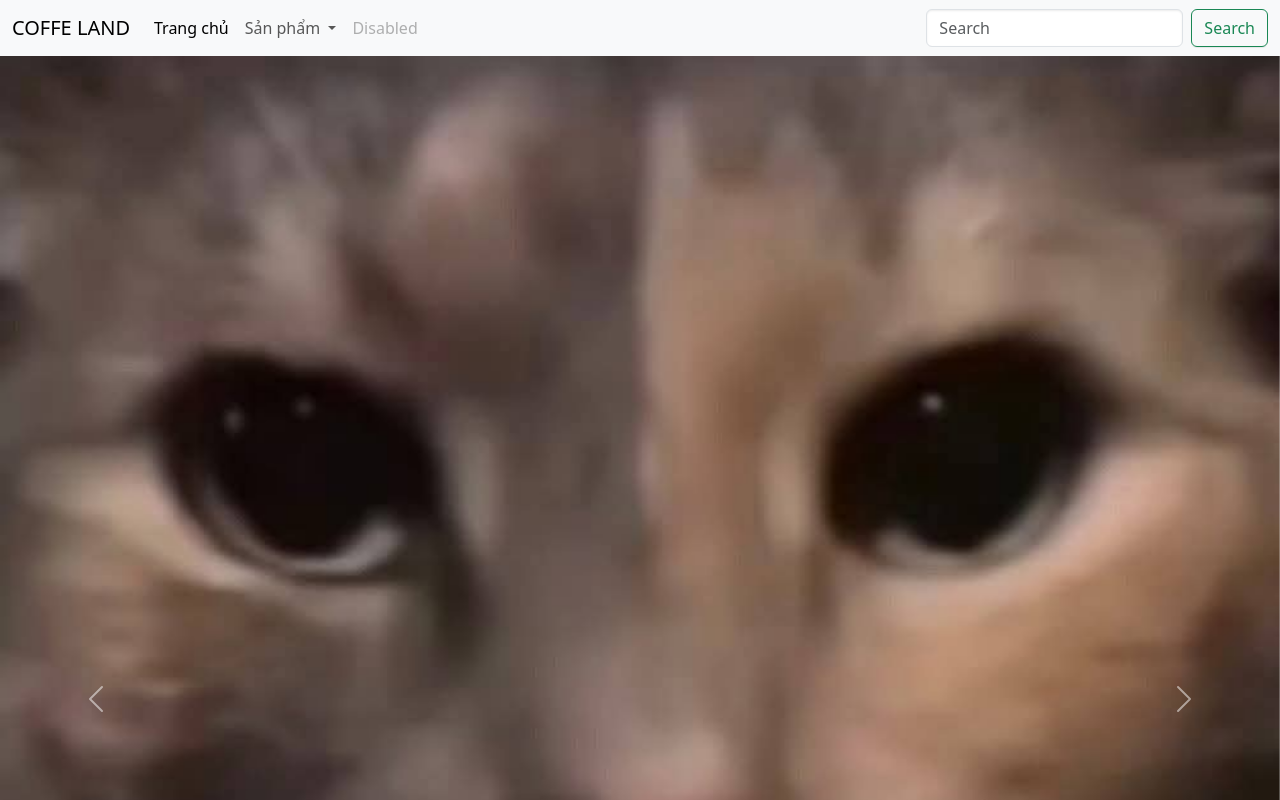
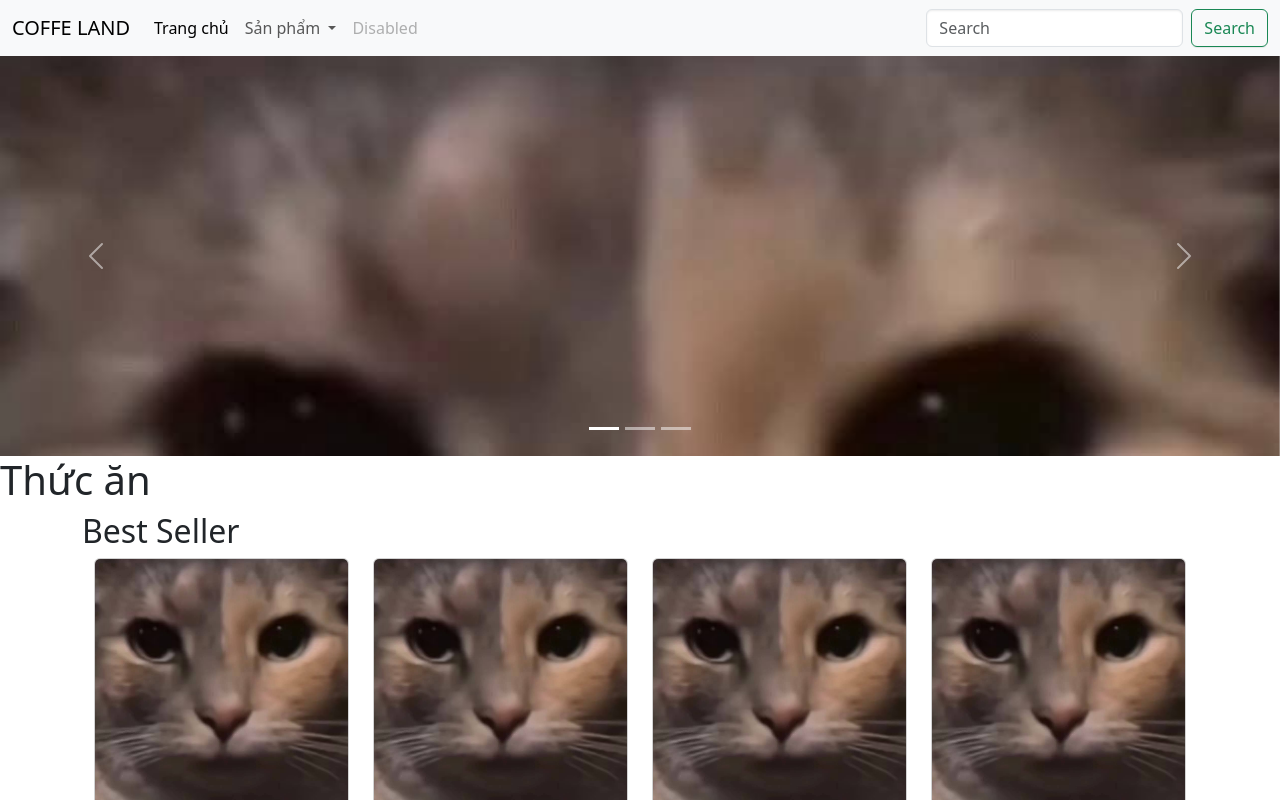
Before and after one commit to touya2604/Coffe-land, an Angular app: page / in a window 1280 px wide. Shown: the top 800 px of the page. Built offline with nearby package versions, Linux system fonts and the light colour scheme.

Commit message:
view: Slide sản phẩm và Mục đồ ăn

```diff
--- a/angular.json
+++ b/angular.json
@@ -20,20 +20,18 @@
             "outputPath": "dist/coffe-land",
             "index": "src/index.html",
             "browser": "src/main.ts",
-            "polyfills": [
-              "zone.js"
-            ],
+            "polyfills": ["zone.js"],
             "tsConfig": "tsconfig.app.json",
             "inlineStyleLanguage": "scss",
             "assets": [
+              "src/favicon.ico",
+              "src/assets",
               {
                 "glob": "**/*",
                 "input": "public"
               }
             ],
-            "styles": [
-              "src/styles.scss"
-            ],
+            "styles": ["src/styles.scss"],
             "scripts": []
           },
           "configurations": {
@@ -78,21 +76,18 @@
         "test": {
           "builder": "@angular-devkit/build-angular:karma",
           "options": {
-            "polyfills": [
-              "zone.js",
-              "zone.js/testing"
-            ],
+            "polyfills": ["zone.js", "zone.js/testing"],
             "tsConfig": "tsconfig.spec.json",
             "inlineStyleLanguage": "scss",
             "assets": [
+              "src/assets",
+              "src/favicon.ico",
               {
                 "glob": "**/*",
                 "input": "public"
               }
             ],
-            "styles": [
-              "src/styles.scss"
-            ],
+            "styles": ["src/styles.scss"],
             "scripts": []
           }
         }
--- a/src/app/views/admin/home/home.component.html
+++ b/src/app/views/admin/home/home.component.html
@@ -1,47 +1,4 @@
 <section class="product-slide">
-  <div id="carouselExample" class="carousel slide">
-    <div class="carousel-inner">
-      <div class="carousel-item active">
-        <img
-          src="assets/images/food-placeholder.jpg"
-          class="d-block w-100"
-          alt="..."
-        />
-      </div>
-      <div class="carousel-item">
-        <img
-          src="assets/images/food-placeholder.jpg"
-          class="d-block w-100"
-          alt="..."
-        />
-      </div>
-      <div class="carousel-item">
-        <img
-          src="assets/images/food-placeholder.jpg"
-          class="d-block w-100"
-          alt="..."
-        />
-      </div>
-    </div>
-    <button
-      class="carousel-control-prev"
-      type="button"
-      data-bs-target="#carouselExample"
-      data-bs-slide="prev"
-    >
-      <span class="carousel-control-prev-icon" aria-hidden="true"></span>
-      <span class="visually-hidden">Previous</span>
-    </button>
-    <button
-      class="carousel-control-next"
-      type="button"
-      data-bs-target="#carouselExample"
-      data-bs-slide="next"
-    >
-      <span class="carousel-control-next-icon" aria-hidden="true"></span>
-      <span class="visually-hidden">Next</span>
-    </button>
-  </div>
   <div id="carouselExampleIndicators" class="carousel slide">
     <div class="carousel-indicators">
       <button
@@ -65,25 +22,25 @@
         aria-label="Slide 3"
       ></button>
     </div>
-    <div class="carousel-inner">
+    <div class="carousel-inner" style="height: 25rem">
       <div class="carousel-item active">
         <img
-          src="assets/images/food-placeholder.jpg"
-          class="d-block w-100"
+          src="assets/placeholder.png"
+          class="d-block w-100 h-100"
           alt="..."
         />
       </div>
       <div class="carousel-item">
         <img
-          src="assets/images/food-placeholder.jpg"
-          class="d-block w-100"
+          src="assets/placeholder.png"
+          class="d-block w-100 h-100"
           alt="..."
         />
       </div>
       <div class="carousel-item">
         <img
-          src="assets/images/food-placeholder.jpg"
-          class="d-block w-100"
+          src="assets/placeholder.png"
+          class="d-block w-100 h-100"
           alt="..."
         />
       </div>
@@ -116,7 +73,7 @@
       <div class="col-3">
         <div class="card">
           <img
-            src="assets/images/food-placeholder.jpg"
+            src="assets/placeholder.png"
             class="card-img-top"
             alt="./food-placehoder"
           />
@@ -129,7 +86,7 @@
       <div class="col-3">
         <div class="card">
           <img
-            src="assets/images/food-placeholder.jpg"
+            src="assets/placeholder.png"
             class="card-img-top"
             alt="./food-placehoder"
           />
@@ -142,7 +99,7 @@
       <div class="col-3">
         <div class="card">
           <img
-            src="assets/images/food-placeholder.jpg"
+            src="assets/placeholder.png"
             class="card-img-top"
             alt="./food-placehoder"
           />
@@ -155,7 +112,7 @@
       <div class="col-3">
         <div class="card">
           <img
-            src="assets/images/food-placeholder.jpg"
+            src="assets/placeholder.png"
             class="card-img-top"
             alt="./food-placehoder"
           />
@@ -172,11 +129,7 @@
     <div class="row mx-auto">
       <div class="col-3">
         <div class="card">
-          <img
-            class="card-img-top"
-            src="assets/images/food-placeholder.jpg"
-            alt=""
-          />
+          <img class="card-img-top" src="assets/placeholder.png" alt="" />
           <div class="card-body">
             <h5 class="card-title">Cà phê</h5>
             <button class="btn btn-primary" type="button">Xem chi tiết</button>
@@ -185,11 +138,7 @@
       </div>
       <div class="col-3">
         <div class="card">
-          <img
-            src="assets/images/food-placeholder.jpg"
-            alt=""
-            class="card-img-top"
-          />
+          <img src="assets/placeholder.png" alt="" class="card-img-top" />
           <div class="card-body">
             <h5 class="card-title">Cà phê</h5>
             <button class="btn btn-primary" type="button">Xem chi tiết</button>
@@ -198,11 +147,7 @@
       </div>
       <div class="col-3">
         <div class="card">
-          <img
-            src="assets/images/food-placeholder.jpg"
-            alt=""
-            class="card-img-top"
-          />
+          <img src="assets/placeholder.png" alt="" class="card-img-top" />
           <div class="card-body">
             <h5 class="card-title">Cà phê</h5>
             <button class="btn btn-primary" type="button">Xem chi tiết</button>
@@ -211,11 +156,7 @@
       </div>
       <div class="col-3">
         <div class="card">
-          <img
-            src="assets/images/food-placeholder.jpg"
-            alt=""
-            class="card-img-top"
-          />
+          <img src="assets/placeholder.png" alt="" class="card-img-top" />
           <div class="card-body">
             <h5 class="card-title">Cà phê</h5>
             <button class="btn btn-primary" type="button">Xem chi tiết</button>
--- a/src/app/views/admin/home/home.component.ts
+++ b/src/app/views/admin/home/home.component.ts
@@ -4,8 +4,6 @@ import { Component } from '@angular/core';
   selector: 'app-home',
   imports: [],
   templateUrl: './home.component.html',
-  styleUrl: './home.component.scss'
+  styleUrl: './home.component.scss',
 })
-export class HomeComponent {
-
-}
+export class HomeComponent {}
```
Also changed, not shown: src/assets/placeholder.png (renamed from src/assets/images/food-placeholder.jpg).
